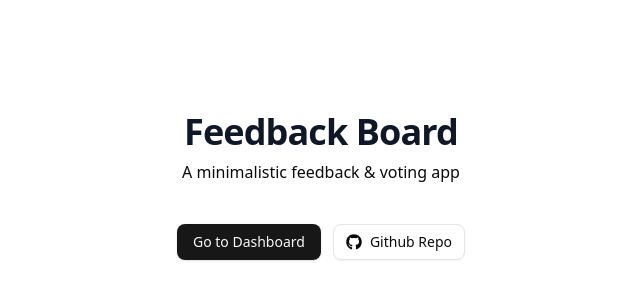
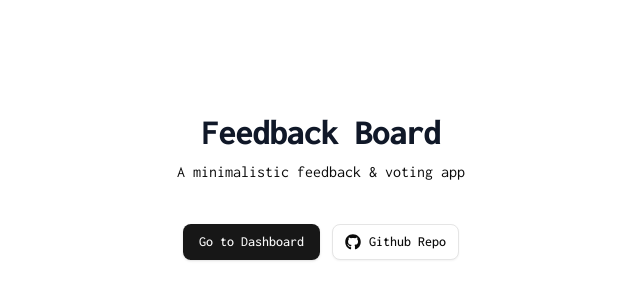
Before and after one commit to cesar-novoa/feedback-board, a Next.js app: page / in a window 1280 px wide. Shown: the part 214-514 px from the top of the page, without its empty margins (319-959 px from the left). Built offline with nearby package versions, Linux system fonts and the light colour scheme.

Commit message:
Update RootLayout component to ensure consistent font styling in the body

```diff
--- a/src/app/layout.tsx
+++ b/src/app/layout.tsx
@@ -19,7 +19,9 @@ export default function RootLayout({
 }>) {
   return (
     <html lang="en">
-      <body className={`${inconsolata.variable} antialiased`}>{children}</body>
+      <body className={`${inconsolata.variable} antialiased font-sans`}>
+        {children}
+      </body>
     </html>
   );
 }
```
